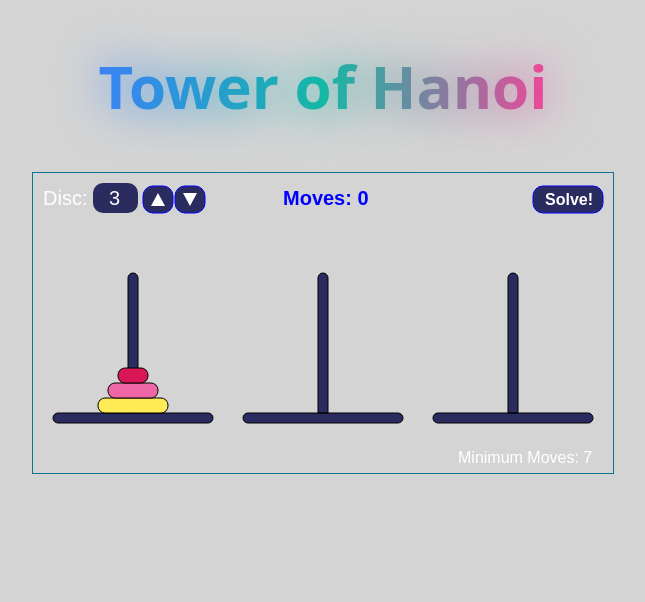
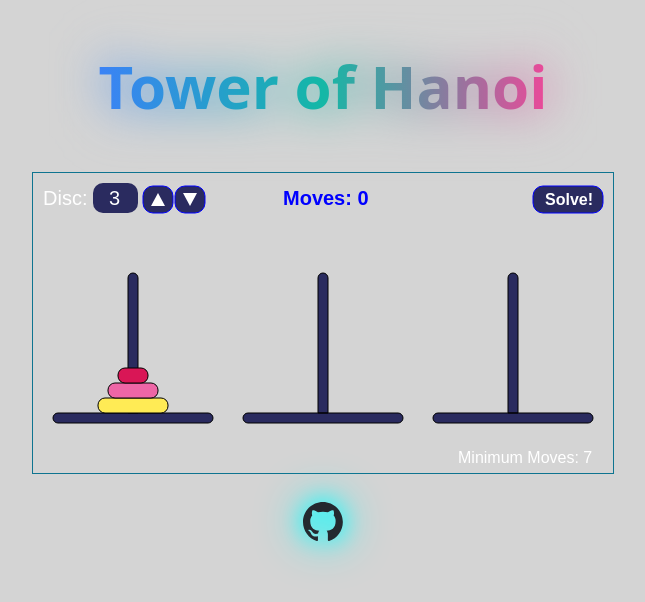
Before and after one commit to pocikode/tower-of-hanoi, a website built with Vite: page index.html in a window 1280 px wide. Shown: the whole page, without its empty margins (317-962 px from the left). Built offline with nearby package versions, Linux system fonts and the light colour scheme.

Commit message:
add github link

```diff
--- a/index.html
+++ b/index.html
@@ -5,7 +5,7 @@
         <link rel="icon" type="image/svg+xml" href="/vite.svg" />
         <link href="/src/css/style.css" rel="stylesheet" />
         <meta name="viewport" content="width=device-width, initial-scale=1.0" />
-        <title>Vite + TS</title>
+        <title>Tower of Hanoi</title>
     </head>
     <body class="h-screen w-screen bg-neutral-300 dark:bg-slate-900">
         <div
@@ -31,6 +31,8 @@
                 height="300"
                 class="border border-cyan-700"
             ></canvas>
+
+            <div id="github-link" class="mt-7"></div>
         </div>
         <script type="module" src="/src/main.ts"></script>
     </body>
--- a/src/css/style.css
+++ b/src/css/style.css
@@ -6,3 +6,9 @@
     animation: marquee 10s linear infinite;
     white-space: nowrap;
 }
+
+.github-icon {
+    fill: #0ff; /* Neon cyan color */
+    filter: drop-shadow(0 0 10px #0ff) drop-shadow(0 0 20px #0ff);
+    transition: all 0.3s ease-in-out;
+}
--- a/src/main.ts
+++ b/src/main.ts
@@ -1,6 +1,14 @@
 import { TowerOfHanoi } from "./game";
+import githubIcon from "./icon/github.svg";
 
 window.addEventListener("load", () => {
-	const canvas = document.getElementById("game") as HTMLCanvasElement;
-	new TowerOfHanoi(canvas);
+  const canvas = document.getElementById("game") as HTMLCanvasElement;
+  new TowerOfHanoi(canvas);
+
+  const githubLink = document.querySelector("#github-link") as HTMLDivElement;
+  githubLink.innerHTML = `
+    <a href="https://github.com/pocikode/tower-of-hanoi" target="_blank">
+      <img src="${githubIcon}" alt="Github Logo" class="github-icon w-10" />
+    </a>
+  `;
 });
```
Also changed, not shown: src/icon/github.svg (added).
